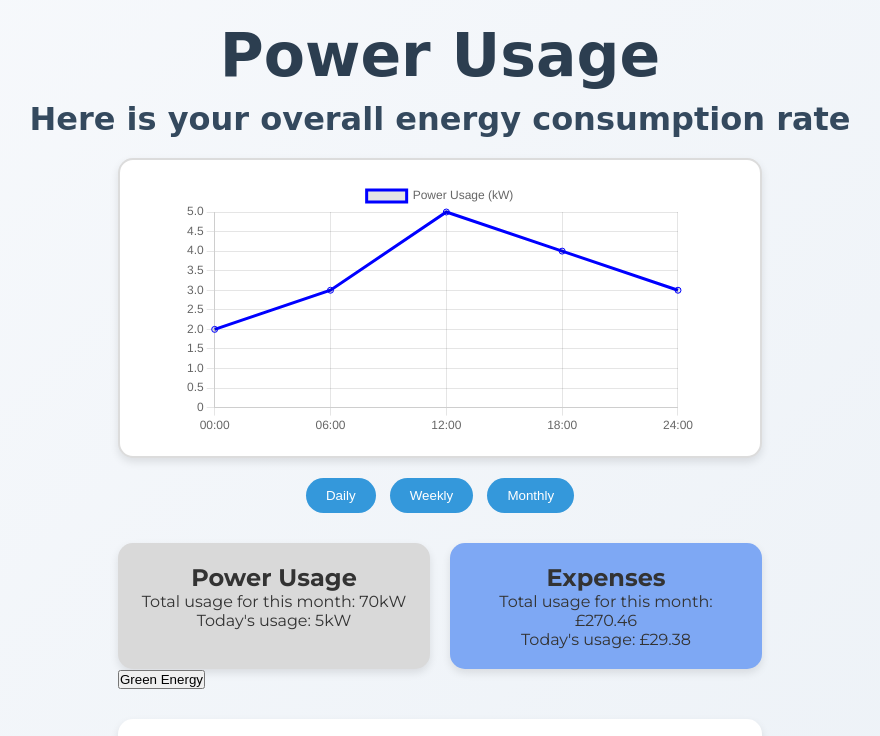
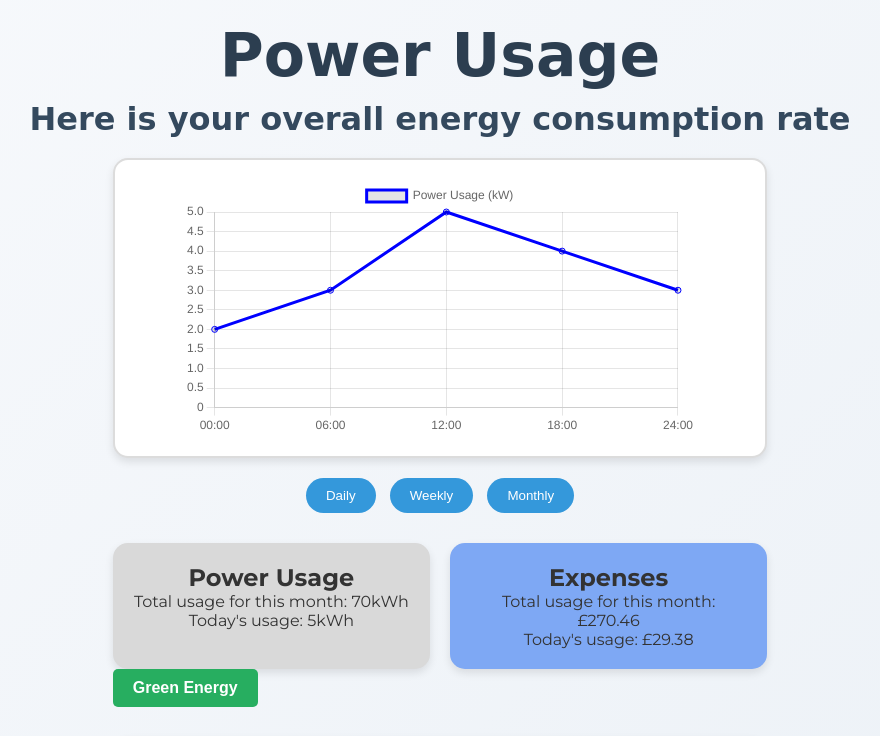
Before and after one commit to fd2010/E.A.T, a plain HTML site: page powerUsage.html in a window 1280 px wide. Shown: the top 736 px of the page, without its empty margins (200-1080 px from the left). Drawn offline with nearby package versions, Linux system fonts and the light colour scheme; a web font is replaced by a local one.

Commit message:
green energy

```diff
--- a/css/powerUsagePage.css
+++ b/css/powerUsagePage.css
@@ -97,7 +97,6 @@
     text-align: center;
 }
 
-
 /* Recommendation Panel (Green border accent) */
 .recommendation-panel {
     border-left: 5px solid #4CAF50;
@@ -107,7 +106,6 @@
 .goal-panel {
     border-left: 5px solid #3498db;
 }
-
 
 /* Specific Panel Backgrounds */
 .power-panel {
@@ -176,6 +174,23 @@
     color: #2c3e50;
 }
 
+.green-energy-btn {
+    background-color: #27ae60;
+    color: #fff;
+    border: none;
+    padding: 10px 20px;
+    font-size: 16px;
+    font-weight: bold;
+    border-radius: 5px;
+    cursor: pointer;
+    transition: background-color 0.3s ease;
+}
+
+.green-energy-btn:hover {
+    background-color: #1e874b;
+}
+
+
 #line {
     width: 110px;
     height: 2px;
--- a/powerUsage.html
+++ b/powerUsage.html
@@ -37,8 +37,8 @@
             <div class="panel-wrapper">
                 <div class="panel power-panel">
                     <h2>Power Usage</h2>
-                    <p>Total usage for this month: 70kW</p>
-                    <p>Today's usage: 5kW</p>
+                    <p>Total usage for this month: 70kWh</p>
+                    <p>Today's usage: 5kWh</p>
                 </div>
                 <div class="panel expense-panel">
                     <h2>Expenses</h2>
@@ -48,8 +48,7 @@
             </div>
         </section>
 
-    <!-- Green energy button -->
-    <button class="green-energy-btn" onclick="location.href='greenEnergy.html'">Green Energy</button>
+        <button class="green-energy-btn" onclick="location.href='greenEnergy.html'">Green Energy</button>
 
         <!-- Device Usage Panel -->
         <section class="device-section">
```
